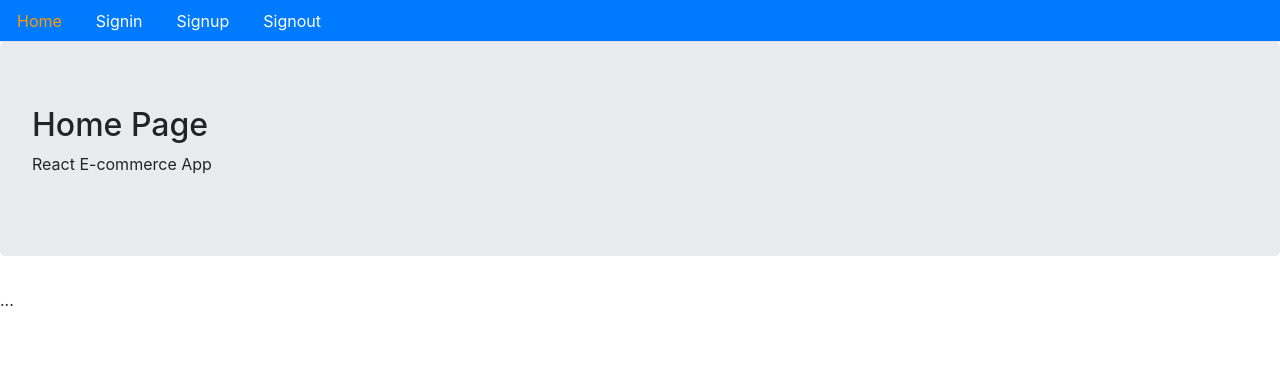
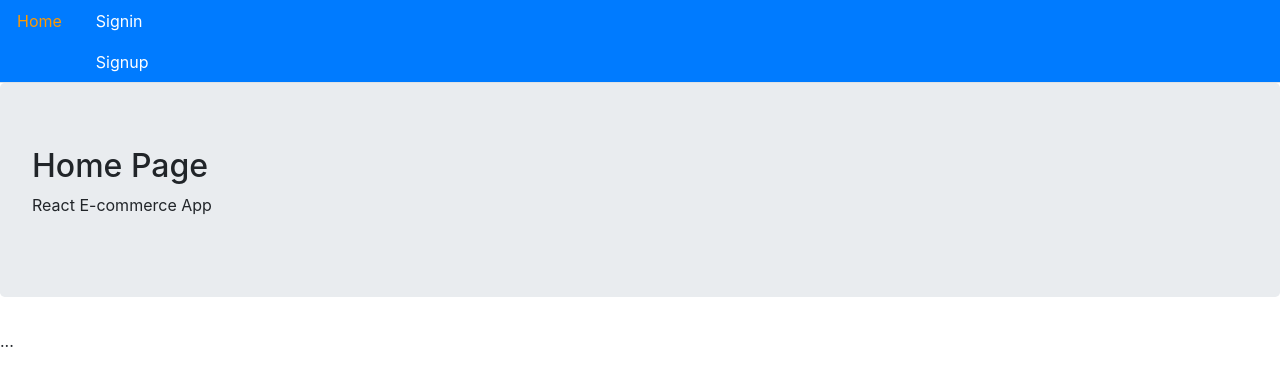
Before and after one commit to Admolgit/Edge-ecommerce-frontend, a React (Create React App) app: page / in a window 1280 px wide. Shown: the top 386 px of the page. Built offline with nearby package versions, Linux system fonts and the light colour scheme.

Commit message:
night commit

```diff
--- a/src/auth/showSign.jsx
+++ b/src/auth/showSign.jsx
@@ -0,0 +1,13 @@
+import React from 'react';
+
+const isAuthenticated = () => {
+  if(typeof window === 'undefined') {
+    return false;
+  }
+  if(localStorage.getItem('jwt')) {
+    return JSON.parse(localStorage.getItem('jwt'));
+  }
+  return false;
+}
+
+export default isAuthenticated;
--- a/src/controllers/Pages/Menu.jsx
+++ b/src/controllers/Pages/Menu.jsx
@@ -2,6 +2,7 @@ import React from "react";
 import { withRouter } from "react-router";
 import { Link } from "react-router-dom";
 import Signout from "../User/Signout";
+import isAuthenticated from "../../auth/showSign";
 
 const isActive = (history, path) => {
   if (history.location.pathname === path) {
@@ -20,6 +21,8 @@ const Menu = ({ history }) => (
           Home
         </Link>
       </li>
+      {!isAuthenticated() && (
+        <div>
           <li className="nav-item">
             <Link
               className="nav-link"
@@ -38,6 +41,9 @@ const Menu = ({ history }) => (
               Signup
             </Link>
           </li>
+        </div>
+      )}
+      {isAuthenticated() && (
         <li className="nav-item">
           <span
             className="nav-link"
@@ -49,6 +55,7 @@ const Menu = ({ history }) => (
             Signout
           </span>
         </li>
+      )}
     </ul>
   </div>
 );
```
Lines whose indentation alone changed are shown as unchanged.
